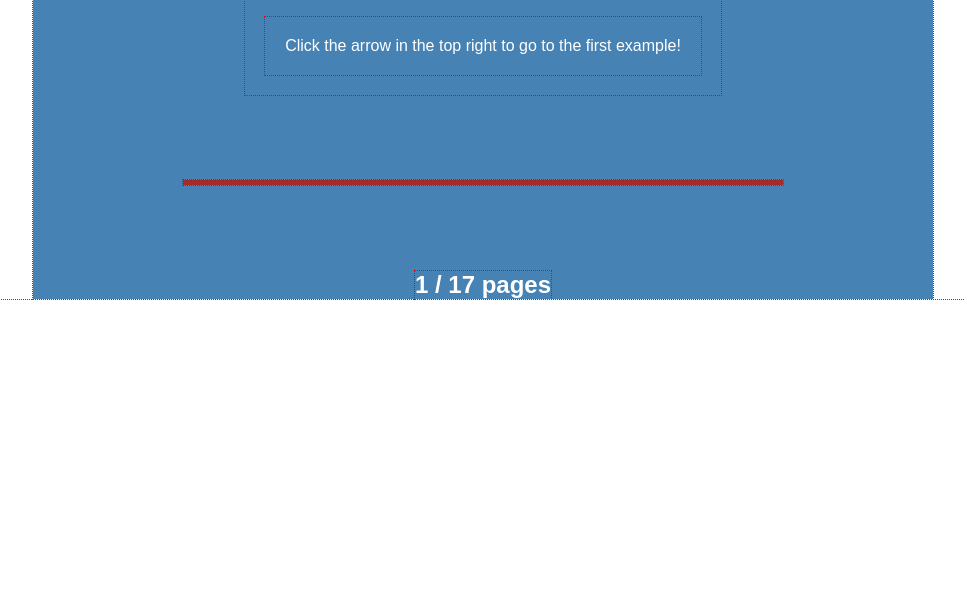
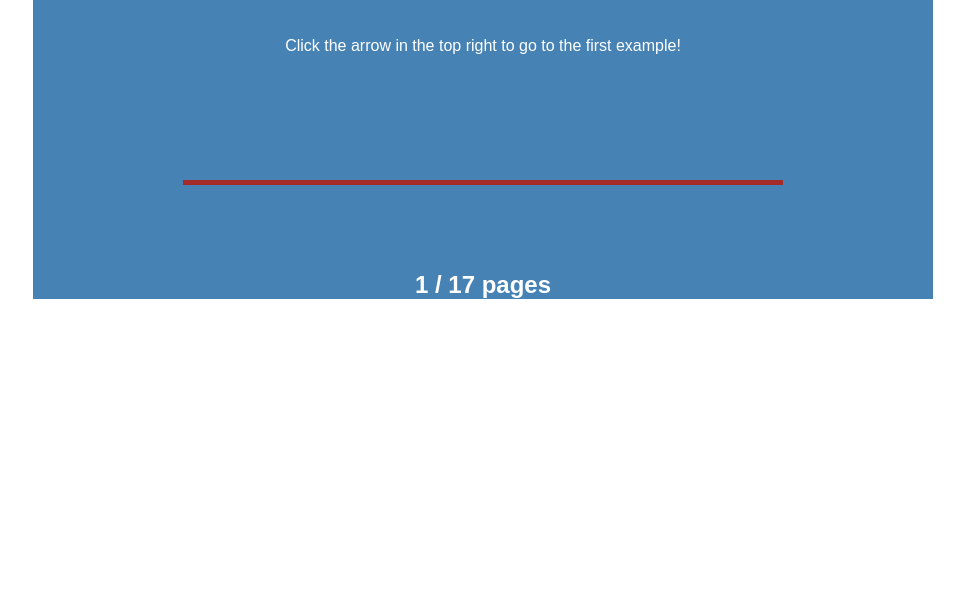
Before and after one commit to Risingcinders/jQuery-Practice, a plain HTML site: page index.html in a window 1280 px wide. Shown: the part 201-800 px from the top of the page, without its empty margins (157-1122 px from the left). Drawn offline with nearby package versions, Linux system fonts and the light colour scheme.

Commit message:
Removed Outlines

```diff
--- a/index.html
+++ b/index.html
@@ -3,7 +3,7 @@
     <head>
         <meta charset="UTF-8" />
         <meta name="viewport" content="width=device-width, initial-scale=1.0" />
-        <title>jQuery stuff</title>
+        <title>jQuery Practice</title>
         <link rel="stylesheet" href="style.css" />
     </head>
     <body>
--- a/style.css
+++ b/style.css
@@ -1,5 +1,5 @@
 * {
-    outline: 1px dotted red;
+    /* outline: 1px dotted red; */
     margin: 0px;
     padding: 0px;
     color: white;
```
